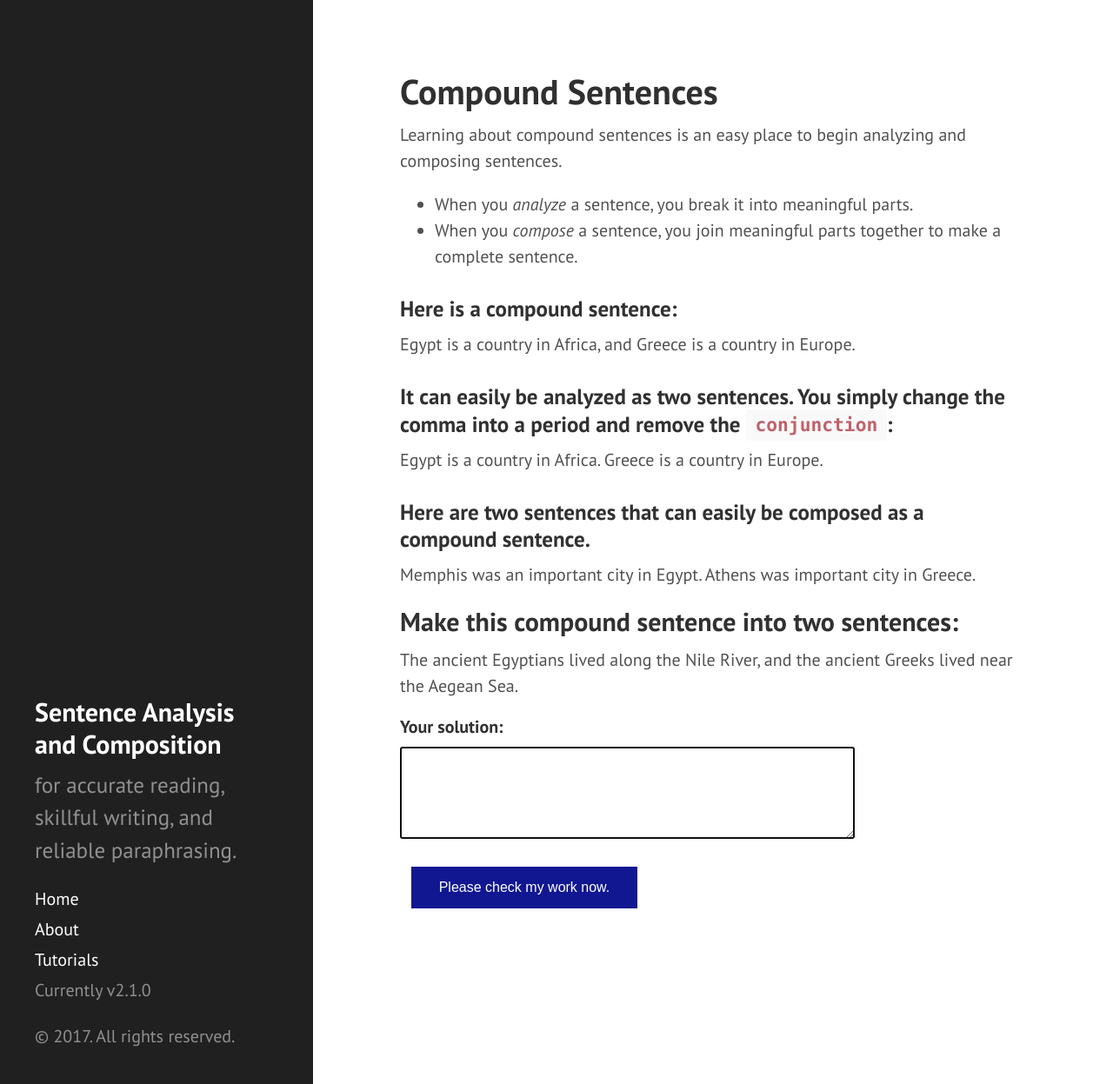
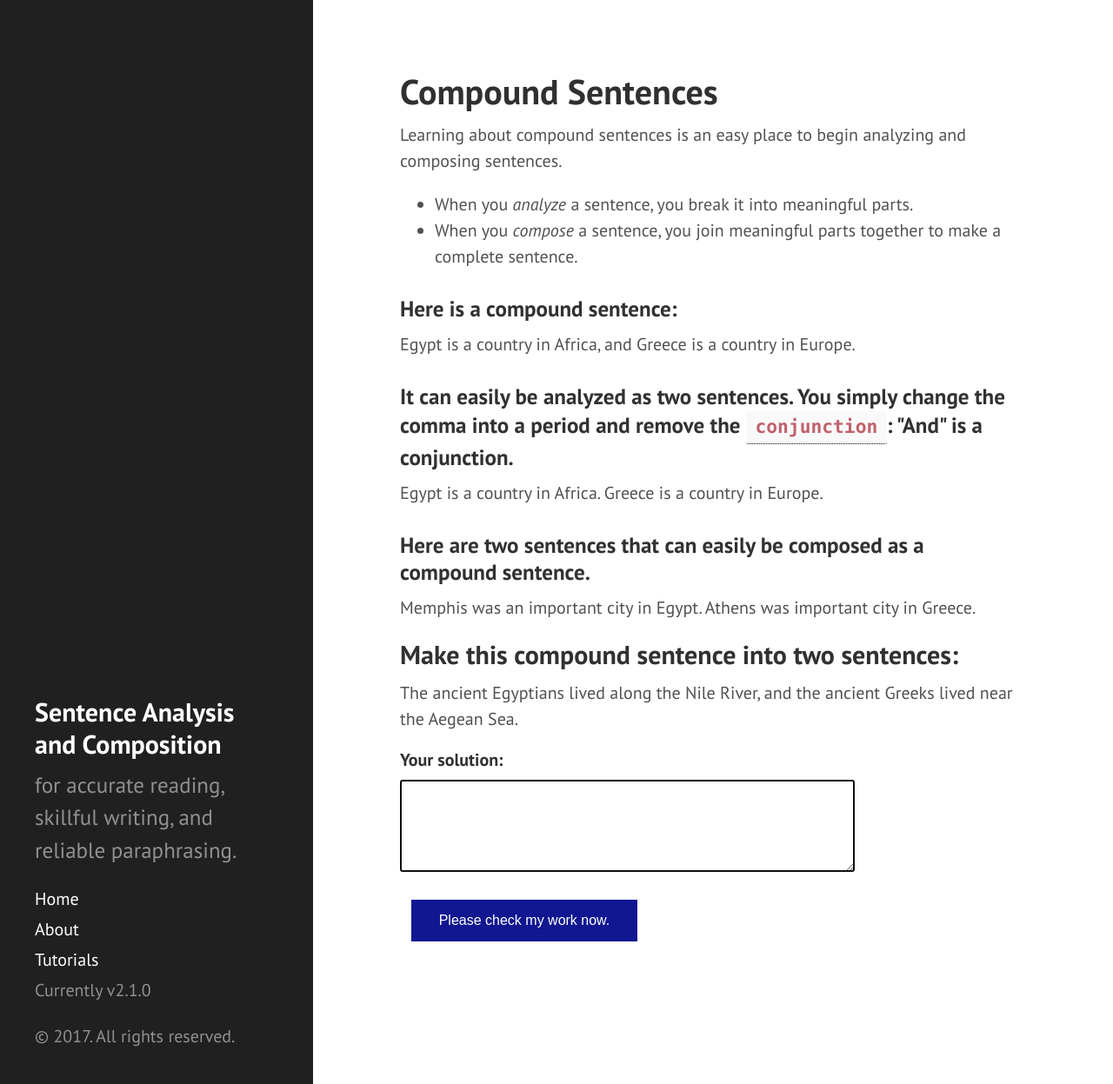
Before and after one commit to srogersact/srogersact.github.io, a Jekyll site: the page tutorials/compound_sentences/index.html, which Jekyll copies as it is, in a window 1280 px wide and 1247 px high. Shown: the whole window at 87% size. Built offline with Jekyll 4.4.1, drawn with Linux system fonts in a browser that asks for light colours.

Commit message:
Trying tooltip.

```diff
--- a/tutorials/compound_sentences/index.html
+++ b/tutorials/compound_sentences/index.html
@@ -46,13 +46,53 @@
     margin: 4px 2px;
     cursor: pointer;
 }
-.theme-base-0d .sidebar {
+.tooltip {
+    position: relative;
+    display: inline-block;
+    border-bottom: 1px dotted black;
+}
+
+.tooltip .tooltiptext {
+    visibility: hidden;
+    width: 120px;
+    background-color: #555;
+    color: #fff;
+    text-align: center;
+    border-radius: 6px;
+    padding: 5px 0;
+    position: absolute;
+    z-index: 1;
+    bottom: 125%;
+    left: 50%;
+    margin-left: -60px;
+    opacity: 0;
+    transition: opacity 1s;
+}
+
+.tooltip .tooltiptext::after {
+    content: "";
+    position: absolute;
+    top: 100%;
+    left: 50%;
+    margin-left: -5px;
+    border-width: 5px;
+    border-style: solid;
+    border-color: #555 transparent transparent transparent;
+}
+
+.tooltip:hover .tooltiptext {
+    visibility: visible;
+    opacity: 1;
+}
+
+/*I would like to be able to change the color theme. The code below "should" have done that.*/
+/*.theme-base-0d .sidebar {
   background-color: #6a9fb5;
 }
 .theme-base-0d .content a,
 .theme-base-0d .related-posts li a:hover {
   color: #6a9fb5;
-}
+}*/
  </style>
 </head>
 
@@ -105,7 +145,8 @@
 
 <p>Egypt is a country in Africa, and Greece is a country in Europe.</p>
 
-<h3>It can easily be analyzed as two sentences. You simply change the comma into a period and remove the <code class="highlighter-rouge">conjunction</code>:</h3>
+<h3>It can easily be analyzed as two sentences. You simply change the comma into a period and remove the <code class="tooltip">conjunction</code>:
+<span class="tooltiptext">"And" is a conjunction.</span></h3>
 
 <p>Egypt is a country in Africa. Greece is a country in Europe.</p>
 
```
